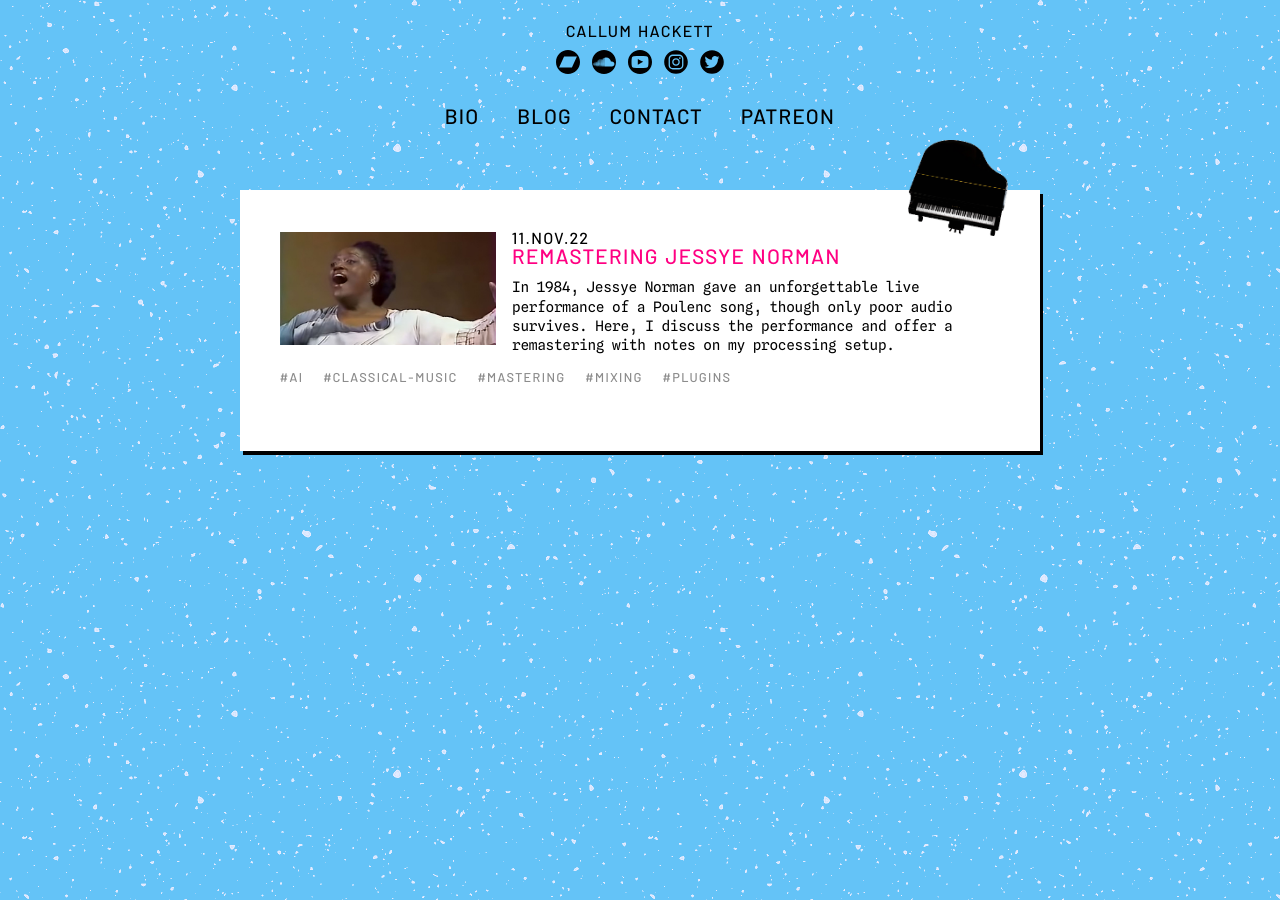
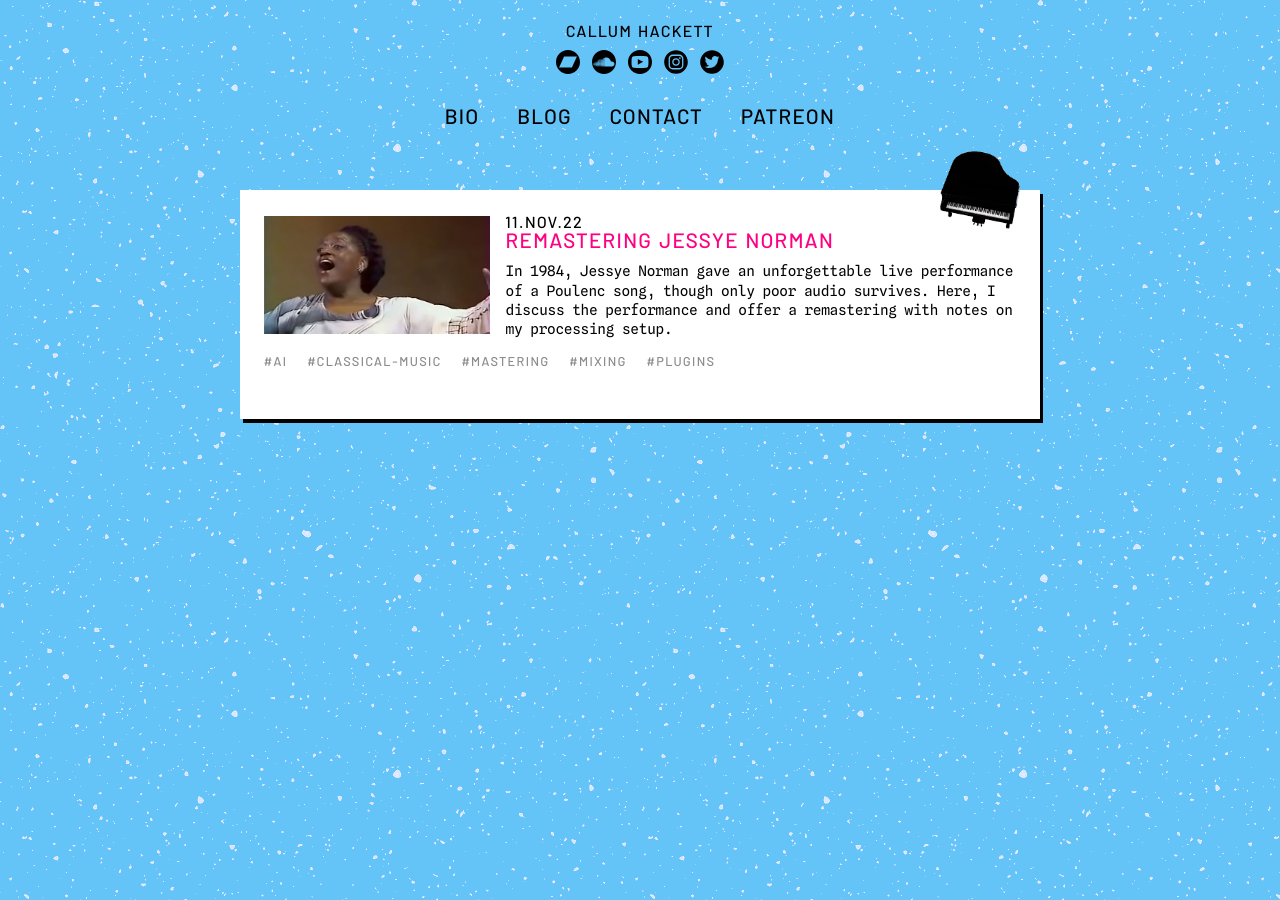
Before and after one commit to callumhackett/callumhackett.github.io, a Jekyll site: the page built from studio_notes.md, in a window 1280 px wide. Built offline with Jekyll 4.4.1, drawn with Linux system fonts in a browser that asks for light colours.

Commit message:
updated piano icon

```diff
--- a/_layouts/page.html
+++ b/_layouts/page.html
@@ -25,10 +25,10 @@
 <div id="page-content">
     {%- unless page.list -%} <!-- except on a list page -->
     {%- if page.id -%} <!-- when a blog post -->
-    <div id="piano-icon"><img src="/assets/images/core/piano2.png" width="100"/></div>
+    <img id="piano-icon" src="/assets/images/core/piano.png"/>
     <div id="post-date">{% include date_formatter.html date=page.date %}</div>
     {%- elsif page.title == "Studio Notes" -%}
-    <div id="piano-icon"><img src="/assets/images/core/piano2.png" width="100"/></div>
+    <img id="piano-icon" src="/assets/images/core/piano.png"/>
     {%- endif -%}
     {{ content | smartify }}
     {%- if page.id -%} <!-- also add comments on blog posts -->
--- a/assets/css/page.css
+++ b/assets/css/page.css
@@ -41,8 +41,10 @@
 /* Post Body Elements */
 #piano-icon {
     position: absolute;
-    top: -50px;
-    right: 2em;
+    top: 0;
+    right: 0;
+    width: 10% !important;
+    min-width: 60px;
 }
 #page-content h1 {
     font-size: var(--title-large-size);
@@ -72,6 +74,9 @@ audio {
     margin-block-end: calc(var(--body-font-size) / 2);
 }
 @media screen and (min-width: 1366px) {
+    #piano-icon {
+        transform: translate(calc(var(--body-padding) * -1), -50%);
+    }
     #page-content {
         padding: var(--body-padding);
     }
@@ -103,13 +108,13 @@ audio {
         margin: 0 0 calc(var(--body-padding) / 3);
         width: 100%;
     }
-    #piano-icon {
-        display: none !important;
-    }
 }
 @media screen and (max-width: 1365px) {
+    #piano-icon {
+        transform: translate(-1.25em, -50%);
+    }
     #page-content {
-        padding: calc((100% - var(--mobile-content-width)) / 2);
+        padding: var(--mobile-body-padding);
     }
     .youtube {
         position: relative;
--- a/assets/css/variables.css
+++ b/assets/css/variables.css
@@ -27,6 +27,7 @@
     --body-img-spacing: 3px 16px 8px 0px;
     --social-icon-spacing: calc(var(--social-icon-size) / 4);
     --mobile-content-width: 90%;
+    --mobile-body-padding: 1.5em;
     --mobile-vertical-spacing: 4vh;
     /* Shapes */
     --border-radius: 0px;
```
Also changed, not shown: assets/images/core/piano.png (added), assets/images/core/piano2.png (deleted).
